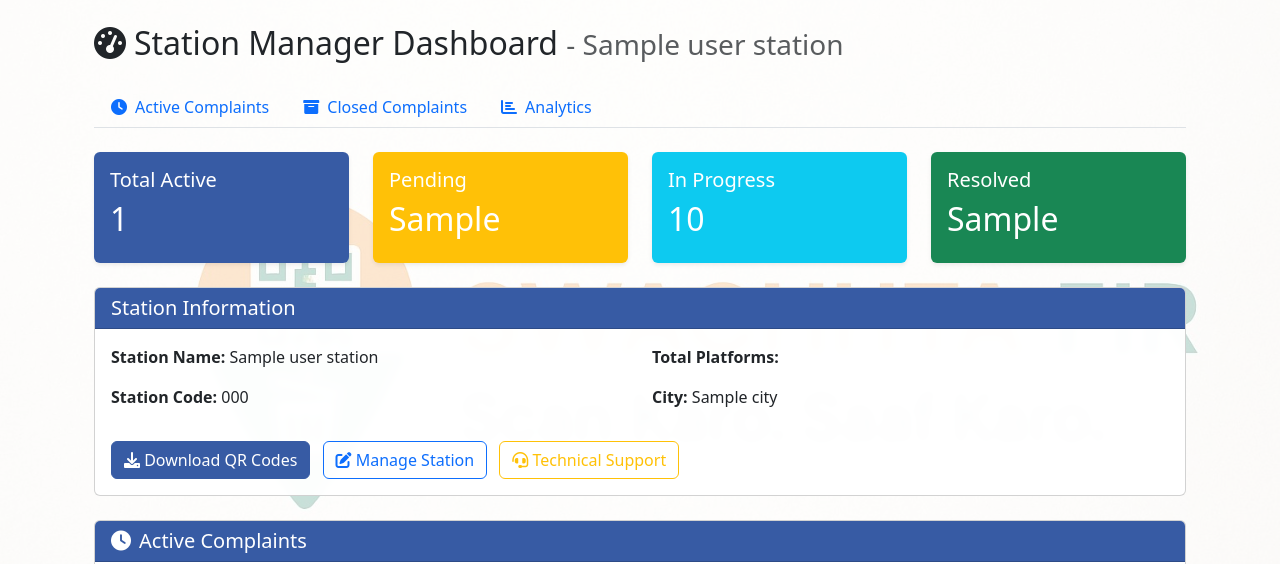
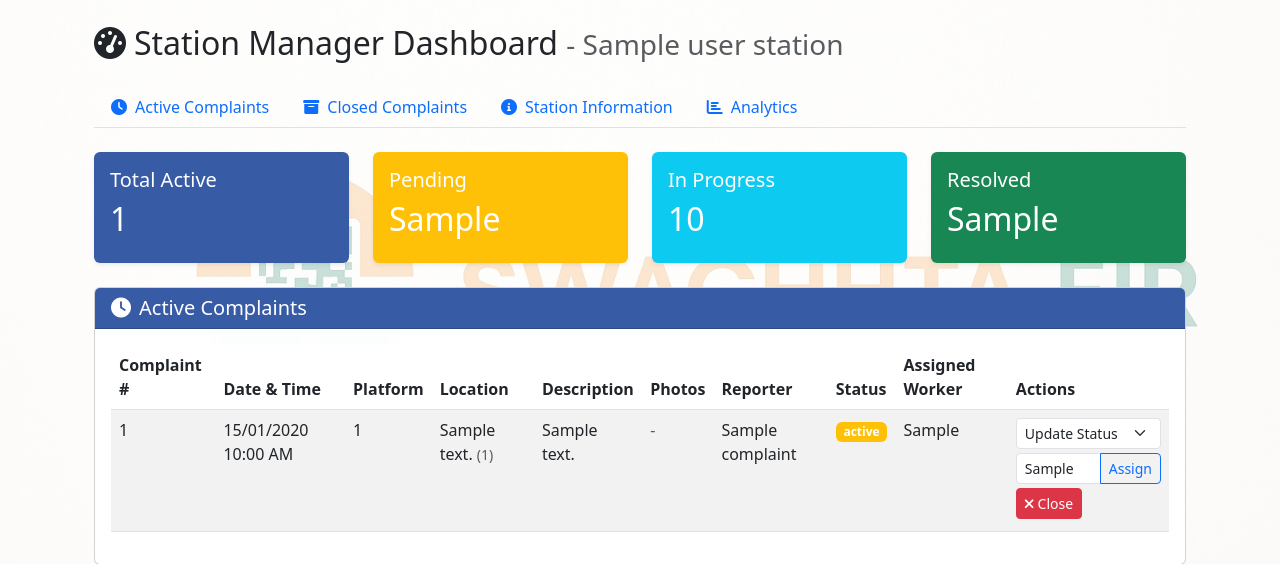
Before and after one commit to salvatoreOm/Swachhta_FIR_V2, a Django app: template railwork/complaints/templates/complaints/user_dashboard.html in a window 1280 px wide. Shown: the part 66-630 px from the top of the page. Run offline with Django 5.2, Linux system fonts and the light colour scheme; the template is opened without the code that fills it: most values are stand-ins (such as "Sample title", 1, 10 or a date in 2020).

Commit message:
add user_dashboard to dashboard

```diff
--- a/railwork/complaints/templates/complaints/user_dashboard.html
+++ b/railwork/complaints/templates/complaints/user_dashboard.html
@@ -85,6 +85,12 @@
                     </a>
                 </li>
                 <li class="nav-item" role="presentation">
+                    <a class="nav-link {% if active_tab == 'station_info' %}active{% endif %}"
+                       href="?tab=station_info" id="station-info-tab">
+                        <i class="fas fa-info-circle me-2"></i>{% trans "Station Information" %}
+                    </a>
+                </li>
+                <li class="nav-item" role="presentation">
                     <a class="nav-link" href="{% url 'station_analytics' %}">
                         <i class="fas fa-chart-bar me-2"></i>{% trans "Analytics" %}
                     </a>
@@ -92,6 +98,7 @@
             </ul>
 
             <!-- Statistics Cards -->
+            {% if active_tab != 'station_info' %}
             <div class="row mb-4">
                 <div class="col-md-3">
                     <div class="card text-white analytics-card" style="background-color: #375BA4;">
@@ -132,9 +139,10 @@
                     </div>
                 </div>
             </div>
+            {% endif %}
 
-            <!-- Station Info (only show on recent/active tab) -->
-            {% if active_tab != 'closed' %}
+            <!-- Station Information Tab Content -->
+            {% if active_tab == 'station_info' %}
             <div class="card mb-4">
                 <div class="card-header" style="background-color: #375BA4; color: white;">
                     <h5 class="mb-0">{% trans "Station Information" %}</h5>
@@ -166,6 +174,7 @@
             {% endif %}
 
             <!-- Complaints Table -->
+            {% if active_tab != 'station_info' %}
             <div class="card">
                 <div class="card-header" style="background-color: #375BA4; color: white;">
                     <h5 class="mb-0">
@@ -330,6 +339,7 @@
                     {% endif %}
                 </div>
             </div>
+            {% endif %}
         </div>
     </div>
 </div>
```
